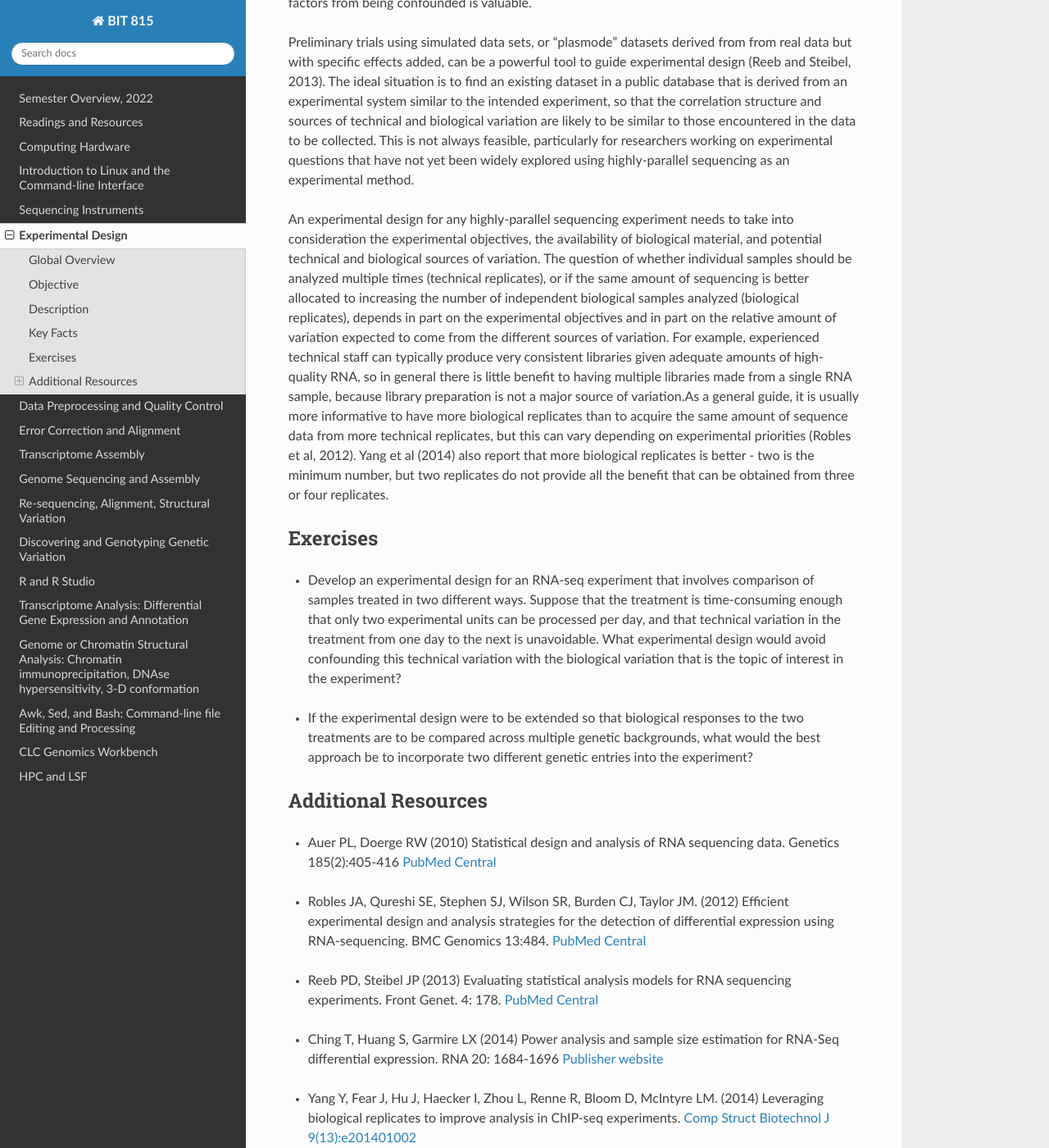
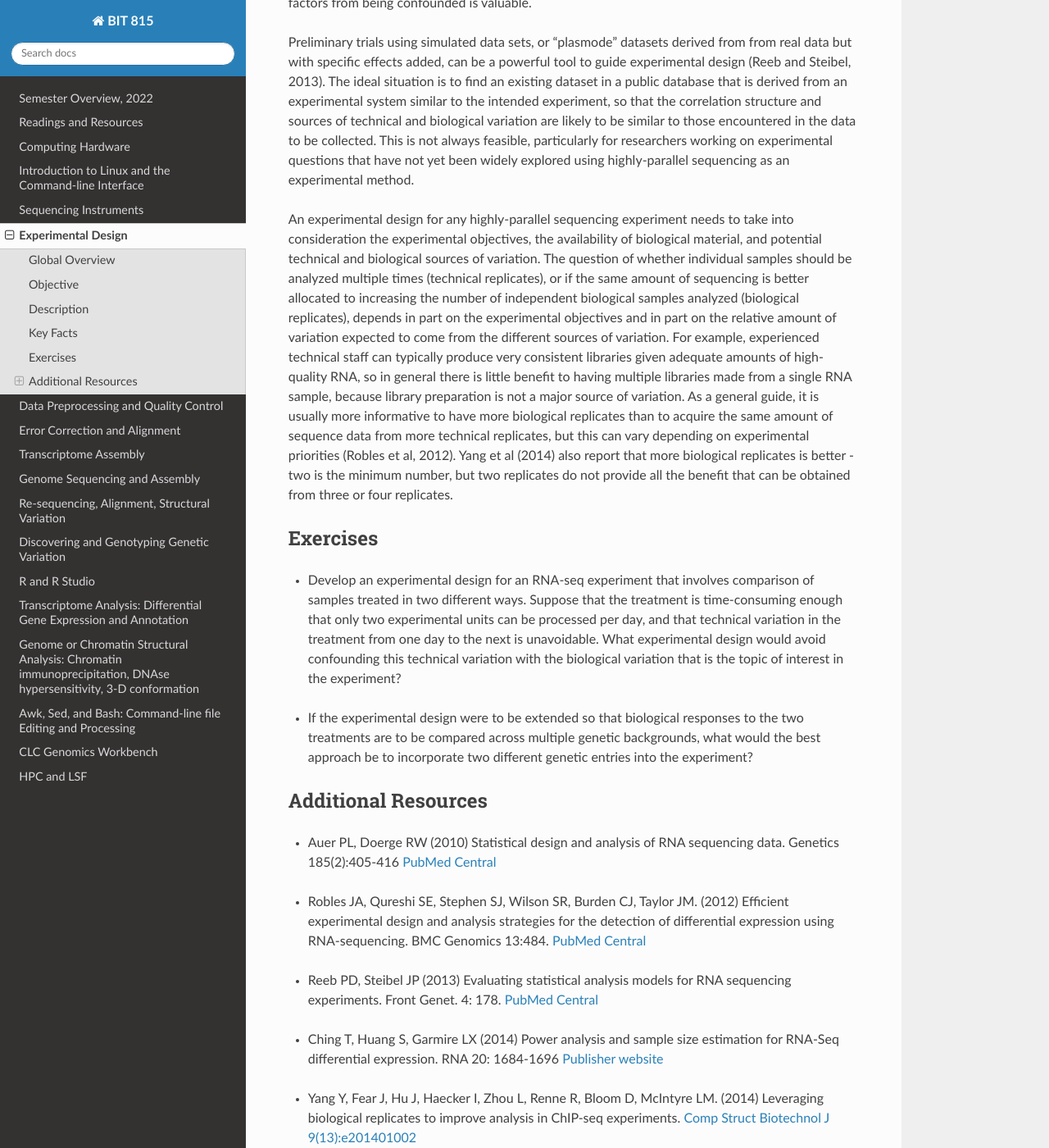
Before and after one commit to rwhetten/DeepSeqAnalysis, a Sphinx documentation site: the page built from docs/source/experimental-design.rst, in a window 1280 px wide and 1400 px high, scrolled down 2225 px. Shown: the whole window at 82% size. Built offline with Sphinx 7.4.7 and the Read the Docs theme 2.0.0, drawn with Linux system fonts in a browser that asks for light colours; part of the change alters nothing that is shown; some of the changed text lies outside the part shown.

```diff
--- a/docs/source/experimental-design.rst
+++ b/docs/source/experimental-design.rst
@@ -33,7 +33,7 @@ Indexing or barcoding strategies allow sequencing experiments to be carried out
 
 Preliminary trials using simulated data sets, or "plasmode" datasets derived from from real data but with specific effects added, can be a powerful tool to guide experimental design (Reeb and Steibel, 2013). The ideal situation is to find an existing dataset in a public database that is derived from an experimental system similar to the intended experiment, so that the correlation structure and sources of technical and biological variation are likely to be similar to those encountered in the data to be collected. This is not always feasible, particularly for researchers working on experimental questions that have not yet been widely explored using highly-parallel sequencing as an experimental method.
 
-An experimental design for any highly-parallel sequencing experiment needs to take into consideration the experimental objectives, the availability of biological material, and potential technical and biological sources of variation. The question of whether individual samples should be analyzed multiple times (technical replicates), or if the same amount of sequencing is better allocated to increasing the number of independent biological samples analyzed (biological replicates), depends in part on the experimental objectives and in part on the relative amount of variation expected to come from the different sources of variation. For example, experienced technical staff can typically produce very consistent libraries given adequate amounts of high-quality RNA, so in general there is little benefit to having multiple libraries made from a single RNA sample, because library preparation is not a major source of variation.As a general guide, it is usually more informative to have more biological replicates than to acquire the same amount of sequence data from more technical replicates, but this can vary depending on experimental priorities (Robles et al, 2012). Yang et al (2014) also report that more biological replicates is better - two is the minimum number, but two replicates do not provide all the benefit that can be obtained from three or four replicates.
+An experimental design for any highly-parallel sequencing experiment needs to take into consideration the experimental objectives, the availability of biological material, and potential technical and biological sources of variation. The question of whether individual samples should be analyzed multiple times (technical replicates), or if the same amount of sequencing is better allocated to increasing the number of independent biological samples analyzed (biological replicates), depends in part on the experimental objectives and in part on the relative amount of variation expected to come from the different sources of variation. For example, experienced technical staff can typically produce very consistent libraries given adequate amounts of high-quality RNA, so in general there is little benefit to having multiple libraries made from a single RNA sample, because library preparation is not a major source of variation. As a general guide, it is usually more informative to have more biological replicates than to acquire the same amount of sequence data from more technical replicates, but this can vary depending on experimental priorities (Robles et al, 2012). Yang et al (2014) also report that more biological replicates is better - two is the minimum number, but two replicates do not provide all the benefit that can be obtained from three or four replicates.
 
 Exercises
 *********
@@ -75,5 +75,5 @@ Class Recordings
 
 
 
-Last modified 30 January 2021.
+Last modified 15 December 2021.
 Edits by `Ross Whetten <https://github.com/rwhetten>`_, `Will Kohlway <https://github.com/wkohlway>`_, & `Maria Adonay <https://github.com/amalgamaria>`_.
```
